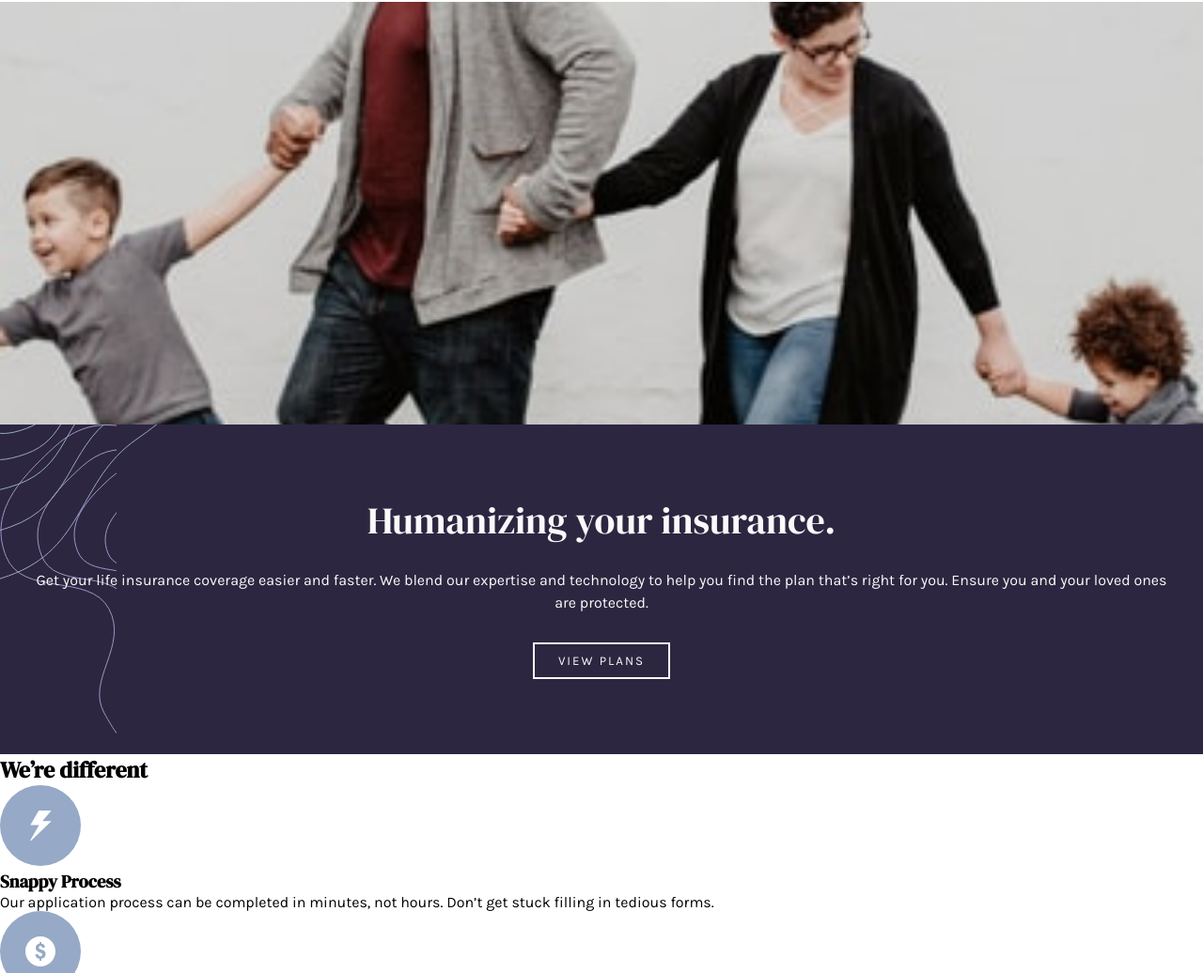
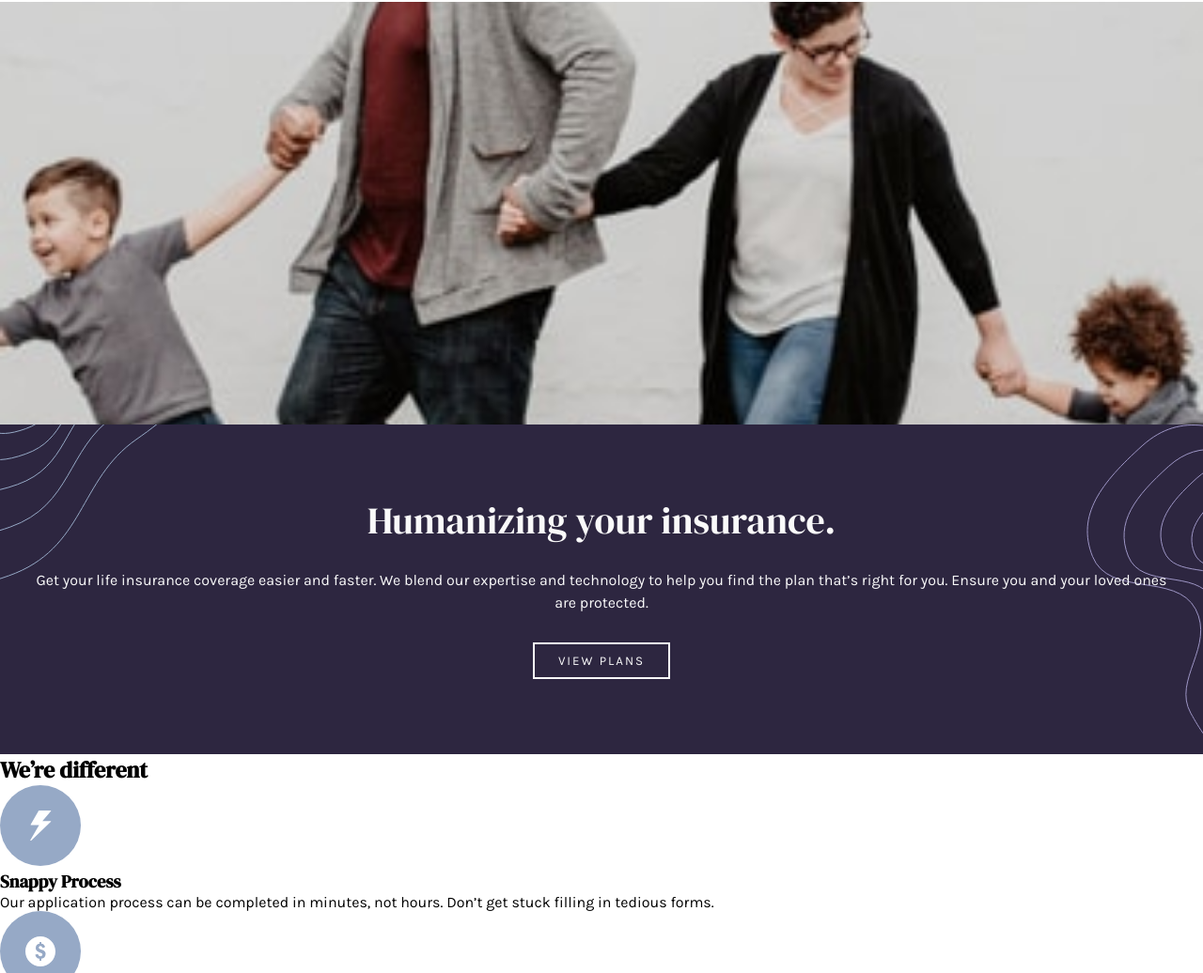
Before and after one commit to crsaele/insure-landing-page-master, a plain HTML site: page index.html in a window 1280 px wide. Shown: the part 64-1100 px from the top of the page at 94% size. Drawn offline with Linux system fonts and the light colour scheme.

Commit message:
small main-text-container background-position svg problem fixed

```diff
--- a/style.css
+++ b/style.css
@@ -79,6 +79,7 @@ div p {
   text-align: center;
   background-image: url("images/bg-pattern-intro-left-mobile.svg"),
     url("images/bg-pattern-intro-right-mobile.svg");
+  background-position: top left, top right;
   background-repeat: no-repeat;
   background-color: var(--darkViolet);
 }
```
